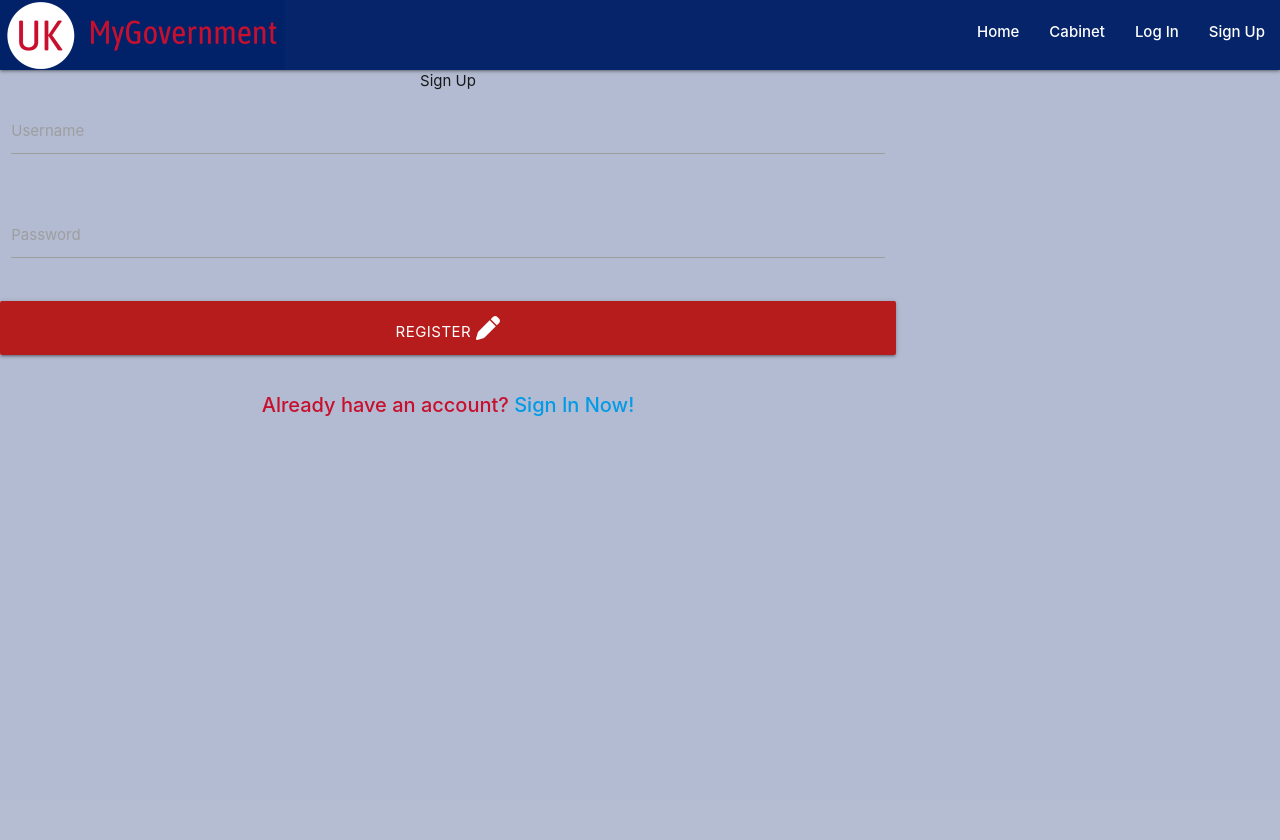
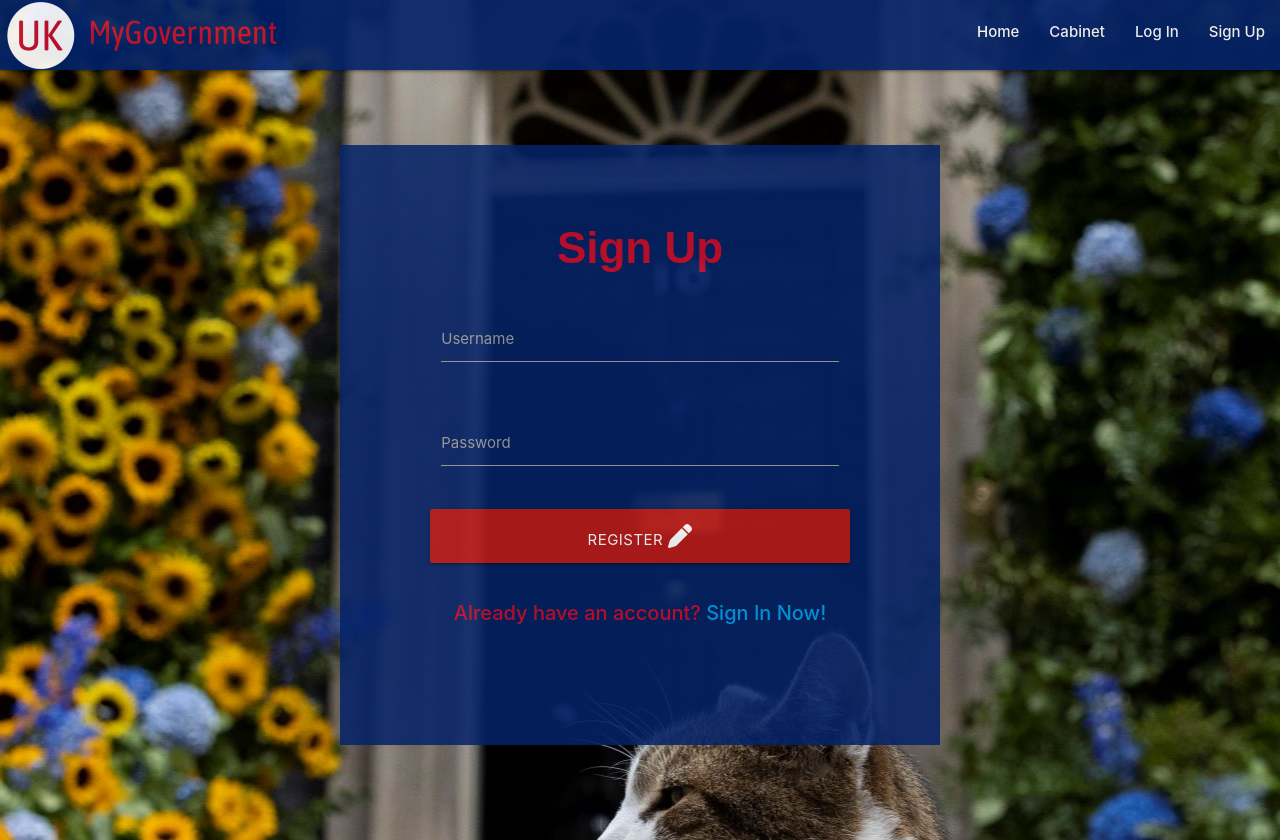
Before and after one commit to alikariminik/MyGov-Milestone-Project-3, a Flask app: page /signup in a window 1280 px wide. Before the commit the page ends 416 px from the top, so only its background shows below. Run offline with Flask 2, Linux system fonts and the light colour scheme; some libraries are stand-ins or nearby versions.

Commit message:
Added CSS for login and signup page

```diff
--- a/static/css/style.css
+++ b/static/css/style.css
@@ -1,5 +1,5 @@
 /* Navbar */
-#logo{
+#logo {
    height: 100%;
    overflow: hidden;
    width: 100%;
@@ -18,16 +18,17 @@ body {
 }
 
 
-.body-padding{
+.body-padding {
    padding: 0 20px 0 20px;
 }
 
 /****************** Home Page  *************/
 /* Hero Image  */
-.hero-image-outer{
+.hero-image-outer {
    height: 350px;
    width: 100%;
 }
+
 .hero-image {
    background-image: linear-gradient(rgba(0, 0, 0, 0.65), rgba(0, 0, 0, 0.65)), url("../images/heroimage.jpg");
    height: 95%;
@@ -38,20 +39,21 @@ body {
 }
 
 /**Intro **/
-.intro-text{
+.intro-text {
    font-size: 20px;
    font-family: 'lora', sans-serif;
 
 }
 
-.logged-in-box{
+.logged-in-box {
    background-color: green;
    color: whitesmoke;
    border-color: black;
    border-style: groove;
 }
 
-.signup-button:hover, .signup-button:focus {
+.signup-button:hover,
+.signup-button:focus {
    background-color: whitesmoke !important;
    color: green;
 }
@@ -59,7 +61,7 @@ body {
 
 /*********** Cabinet **********/
 /* Cabinet Member Profile Card and Picture */
-.cabinet-title{
+.cabinet-title {
    font-family: 'Times New Roman', Times, sans-serif;
 }
 
@@ -95,15 +97,15 @@ body {
 
 /* Cabinet Member Profile Text Content */
 
-.cab-role{
+.cab-role {
    font-family: 'Lucida Sans', 'Lucida Sans Regular', 'Lucida Grande', 'Lucida Sans Unicode', Geneva, Verdana, sans-serif;
-    font-weight:600;
+   font-weight: 600;
    font-size: 16px;
    text-align: center;
    text-shadow: blue;
 }
 
- .cab-name{
+.cab-name {
    font-family: 'Lucida Sans', 'Lucida Sans Regular', 'Lucida Grande', 'Lucida Sans Unicode', Geneva, Verdana, sans-serif;
    font-weight: 500;
    font-size: 15px;
@@ -111,65 +113,68 @@ body {
    padding: 10px 0px 10px 0px;
 }
 
- .cab-constituency{
+.cab-constituency {
    font-family: 'Lucida Sans', 'Lucida Sans Regular', 'Lucida Grande', 'Lucida Sans Unicode', Geneva, Verdana, sans-serif;
    font-weight: 300;
-    font-size: 15px ;
+   font-size: 15px;
    text-align: center;
 }
 
 
 /* Font Awesome Edit & Delete Icons */
 
- .edit-icon{
+.edit-icon {
    background-color: #062469;
    color: whitesmoke;
 }
 
-.edit-icon:hover, .edit-icon:focus{
+.edit-icon:hover,
+.edit-icon:focus {
    background-color: whitesmoke;
    color: #062469;
 }
 
-.delete-icon{
+.delete-icon {
    background-color: #C8102E;
    color: whitesmoke;
 }
 
-.delete-icon:hover, .delete-icon:focus{
+.delete-icon:hover,
+.delete-icon:focus {
    background-color: whitesmoke;
    color: #C8102E;
 }
 
-.flex-box-buttons{
+.flex-box-buttons {
    display: flex;
    justify-content: center;
 }
 
 /* Add & Edit Mode */
 
- .form-style{
-   background-color:whitesmoke;
+.form-style {
+   background-color: whitesmoke;
    z-index: 1;
    font-family: 'Catamaran', sans-serif;
 }
 
- .delete-form-style{
-   background-color: rgb(200, 16, 46,0.1);
+.delete-form-style {
+   background-color: rgb(200, 16, 46, 0.1);
    font-weight: 700;
 }
 
- .minister-form-buttons:hover, .minister-form-buttons:focus{
+.minister-form-buttons:hover,
+.minister-form-buttons:focus {
    transform: scale(1.15);
 }
 
- .mymodal{
+.mymodal {
    max-height: 73% !important;
    height: 60% !important;
 }
 
 /* Cabinet Member Profile Page (API) */
-  .mycard{
+.mycard {
    box-shadow: 0 4px 8px 0 rgba(0, 0, 0, 0.2);
    max-width: 700px;
    margin: auto;
@@ -179,7 +184,7 @@ body {
    font-weight: 600;
 }
 
- #cab-photo-outer{
+#cab-photo-outer {
    height: 240px;
    width: 100%;
    justify-content: center;
@@ -187,9 +192,9 @@ body {
 }
 
 
-#cab-photo-outer > img{
+#cab-photo-outer>img {
    border-radius: 50%;
-   border-style:groove;
+   border-style: groove;
    border-color: #C8102E;
    height: 240px;
    width: 240px;
@@ -197,20 +202,88 @@ body {
    display: flex;
 }
 
-#synopsis > h5{
+#synopsis>h5 {
    font-weight: 500;
    padding-top: 5px;
 }
 
-#synopsis > a {
+#synopsis>a {
    color: rgb(11, 11, 165);
 }
 
-#votes > h5{
+#votes>h5 {
    font-weight: 500;
    padding-top: 5px;
 }
 
-#votes > li{
-   list-style-type:square;
+#votes>li {
+   list-style-type: square;
 }
+
+/* Login Page & Sign Up Pages*/
+
+#loginbg {
+   background-image: url("../images/bhop.jpg");
+   background-repeat: repeat;
+   opacity: 0.95;
+   overflow: hidden;
+   background-position: center;
+   max-height: 1300px;
+   width: 100%;
+}
+
+#signupbg {
+   background-image: url("../images/larry.jpg");
+   background-repeat: repeat;
+   opacity: 0.91;
+   overflow: hidden;
+   background-position: center;
+   height: 100%;
+   width: 100%;
+}
+
+.login-card-outer {
+   height: 750px;
+   width: 100%;
+   display: flex;
+   justify-content: center;
+   align-items: center;
+}
+
+.login-card {
+   height: 600px;
+   width: 600px;
+   background-color: rgb(6, 36, 105, 0.95);
+   display: flex;
+   justify-content: center;
+   align-items: center;
+}
+
+.login-form {
+   display: flex;
+   justify-content: center;
+   align-items: center;
+}
+
+.login-signup-button {
+   color: white;
+   background-color: #C8102E;
+}
+
+.login-signup-button:hover,
+.login-signup-button:focus {
+   color: #062469;
+   background-color: white !important;
+}
+
+.login-card-inner {
+   height: 500px;
+}
+
+.login-text {
+   font-family: 'cabin', sans-serif;
+   color: #C8102E;
+   font-weight: 600;
+   font-size: 44px;
+   padding: 20px 0 20px 0;
+}
```
Lines whose indentation alone changed are shown as unchanged.
